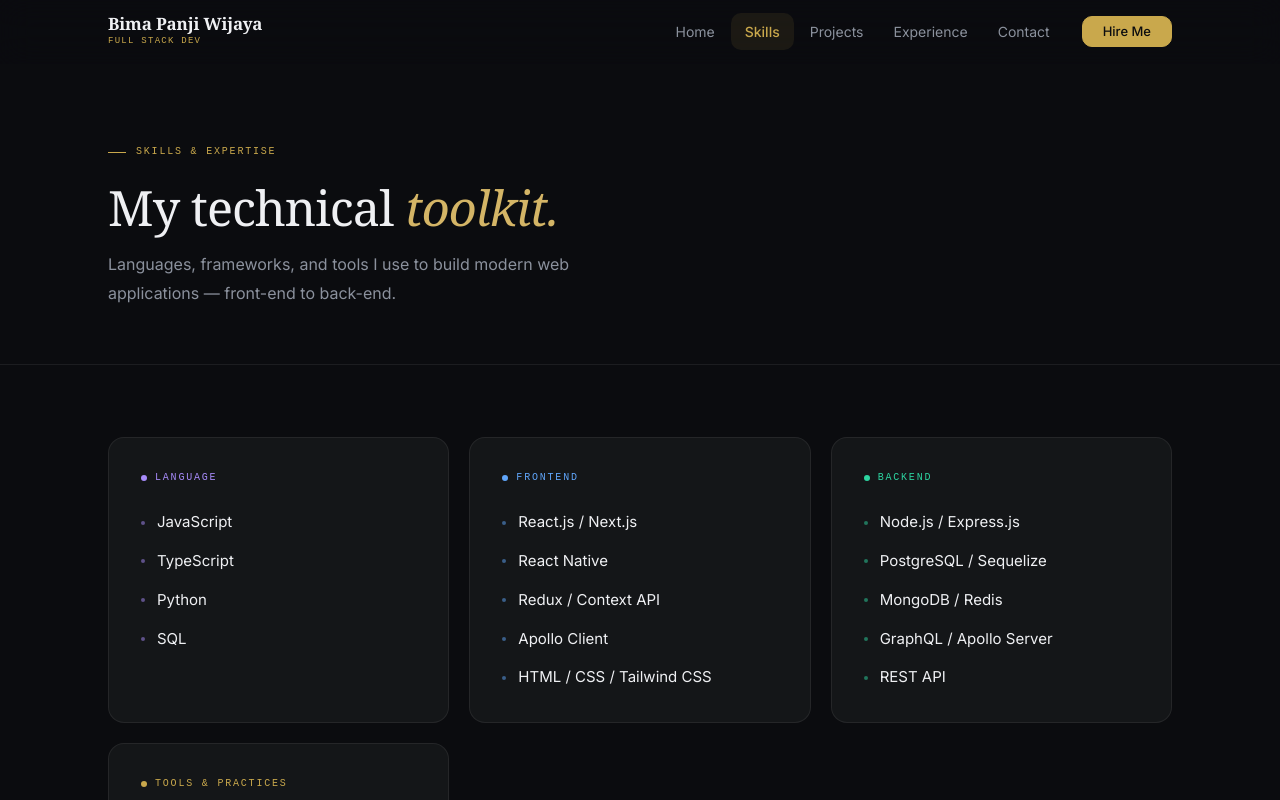
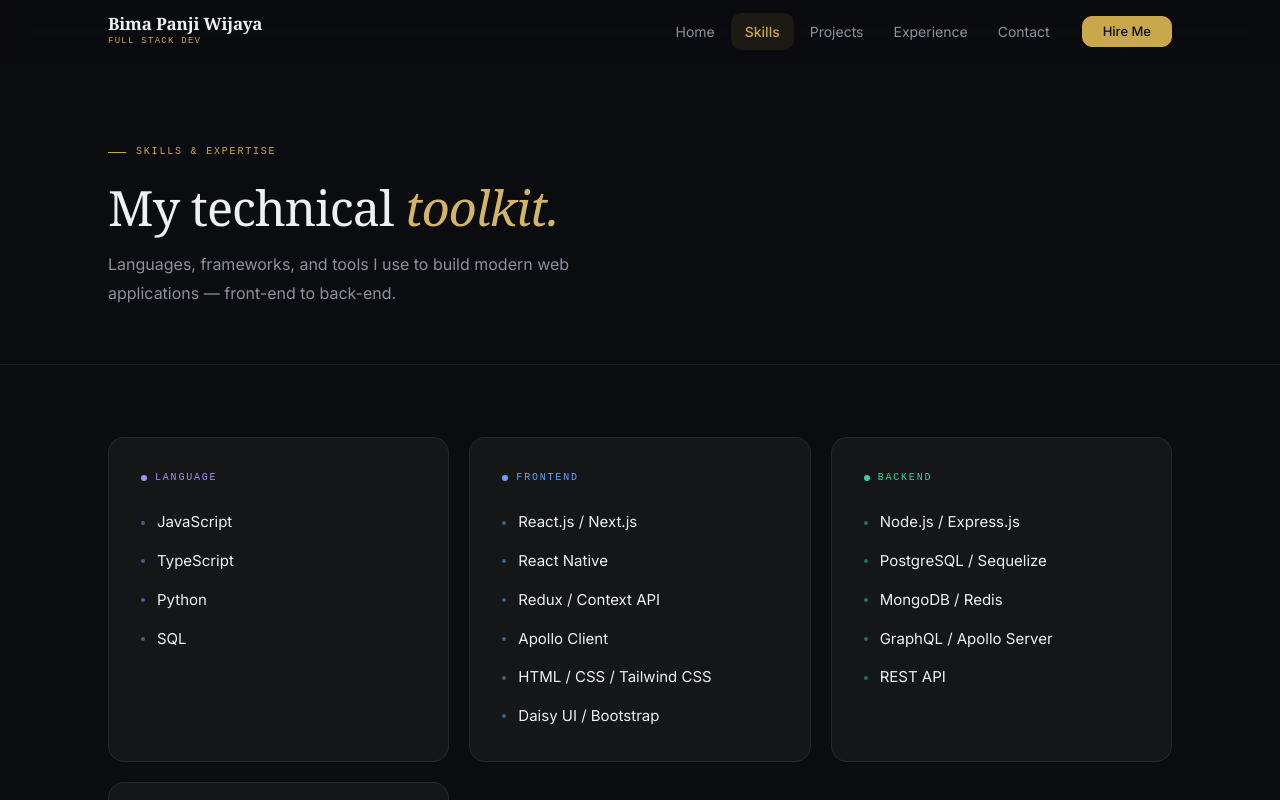
Before and after one commit to BimaPanjiWijaya/Profile, a Next.js app in the folder client/: page /skills in a window 1280 px wide. Shown: the top 800 px of the page. Built offline with nearby package versions, Linux system fonts and the light colour scheme.

Commit message:
Update Skill Frontend

```diff
--- a/client/app/skills/page.tsx
+++ b/client/app/skills/page.tsx
@@ -15,6 +15,7 @@ const categories = [
       "Redux / Context API",
       "Apollo Client",
       "HTML / CSS / Tailwind CSS",
+      "Daisy UI / Bootstrap",
     ],
   },
   {
```
